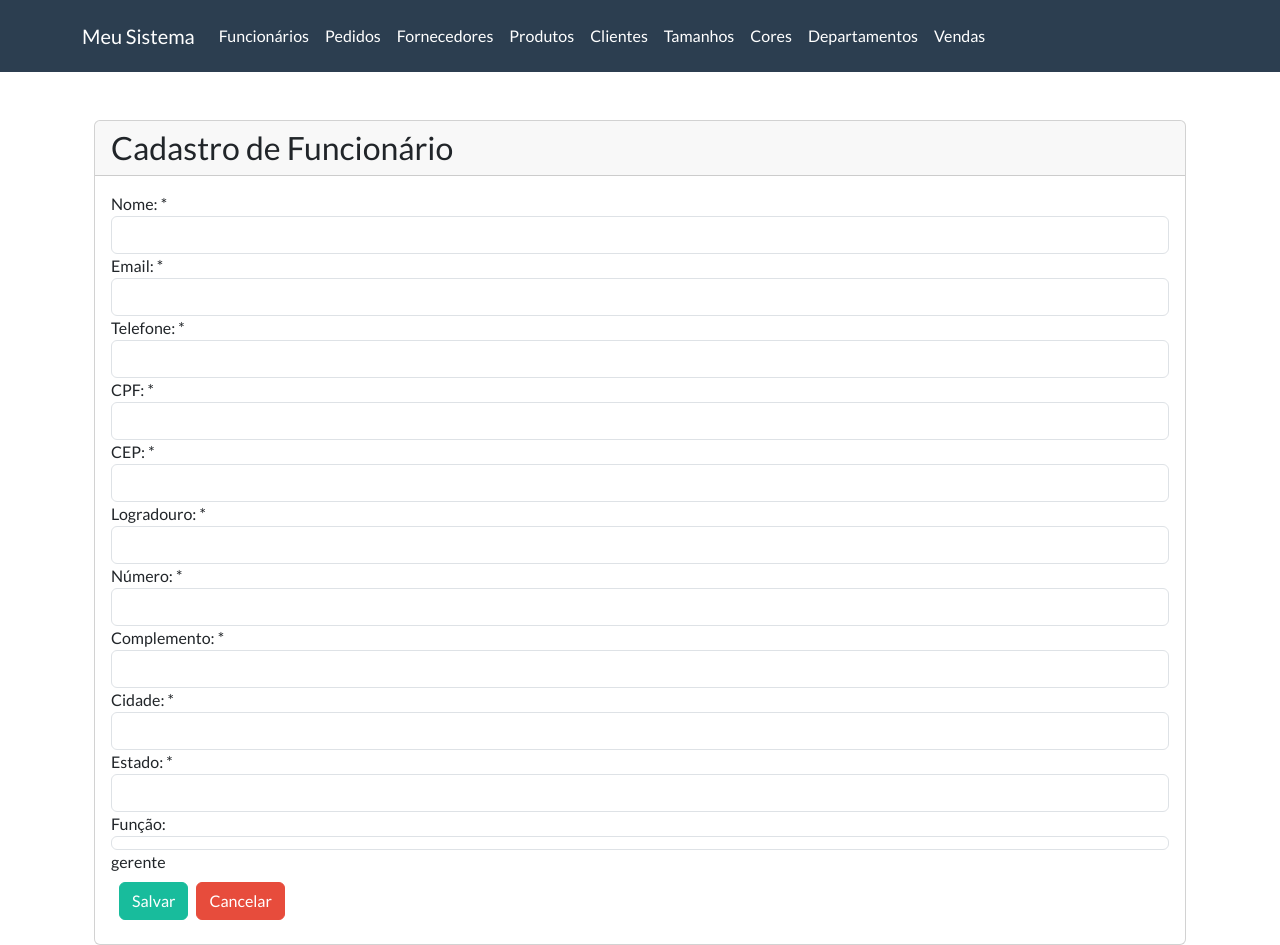
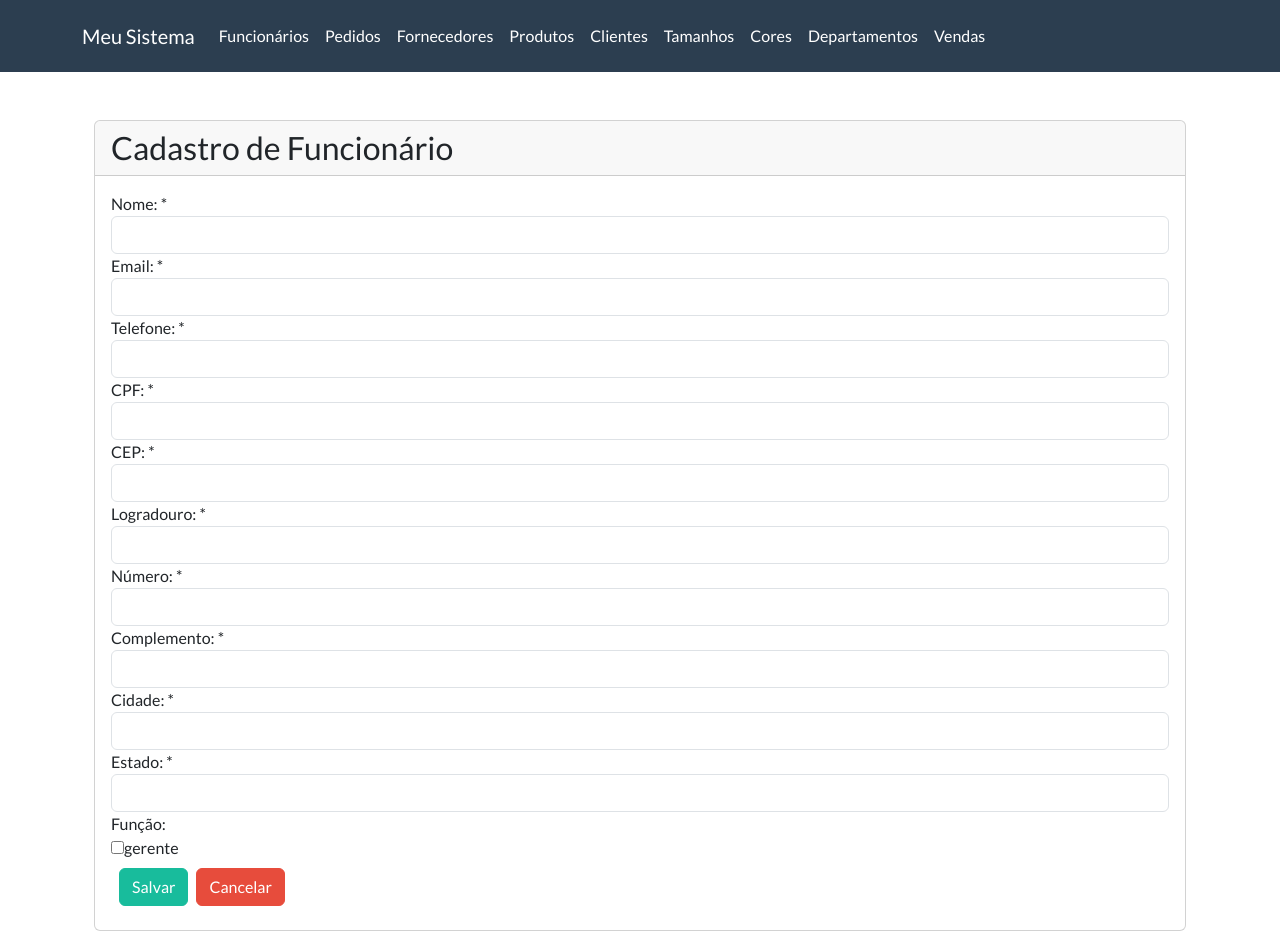
Before and after one commit to yanderground/FrontEndLP2, a React (Create React App) app: page /cadastro-funcionario in a window 1280 px wide. Built offline with nearby package versions, Linux system fonts and the light colour scheme.

Commit message:
arrumando cadastro funcionario

```diff
--- a/src/views/cadastro-funcionario.js
+++ b/src/views/cadastro-funcionario.js
@@ -165,7 +165,6 @@ class CadastroFuncionario extends React.Component {
                     <input type="checkbox"
                     id="gerente"
                     value={this.state.funcao}
-                    className='form-control'
                     name="gerente"
                     onChange={(e) =>
                       this.setState({ funcao: e.target.value})
```
